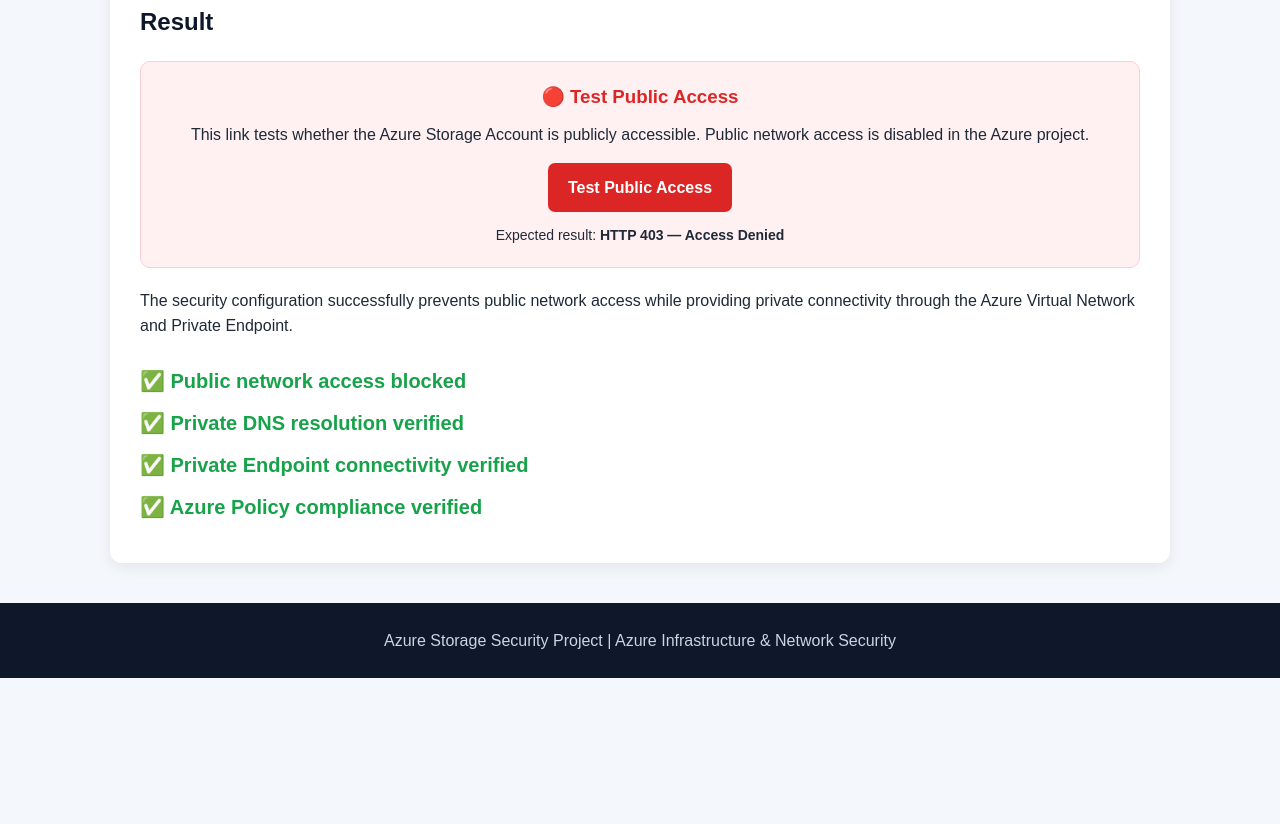
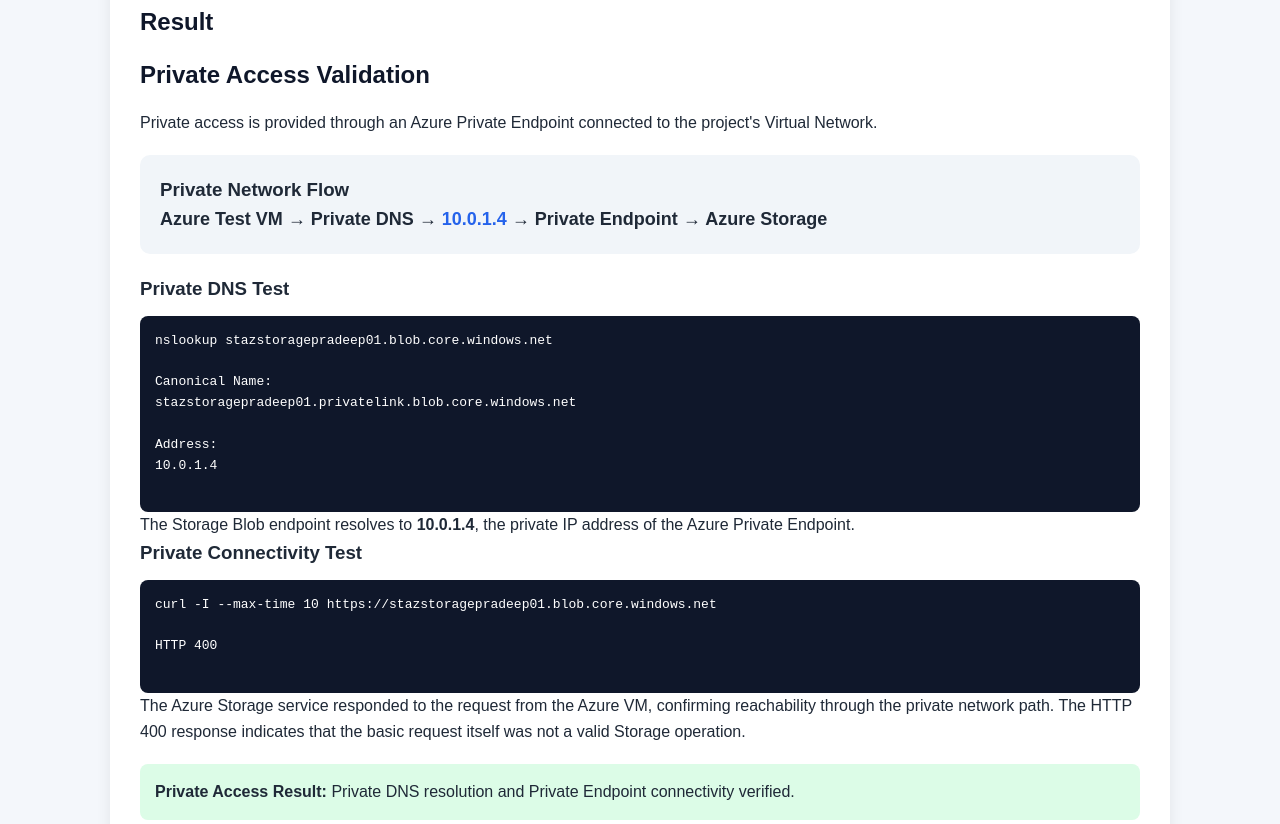
Before and after one commit to pradeep-teja51/azure-storage-security, a plain HTML site: page index.html in a window 1280 px wide. Shown: the part 1881-2705 px from the top of the page. Before the commit the page ends 2559 px from the top, so only its background shows below. Drawn offline with Linux system fonts and the light colour scheme.

Commit message:
Update index.html

```diff
--- a/index.html
+++ b/index.html
@@ -300,6 +300,72 @@
     <div class="section">
         <h2>Result</h2>
 
+        <!-- Private Access Validation -->
+<section>
+    <h2>Private Access Validation</h2>
+
+    <p>
+        Private access is provided through an Azure Private Endpoint
+        connected to the project's Virtual Network.
+    </p>
+
+    <div style="background:#f1f5f9; padding:20px; border-radius:10px; margin:20px 0;">
+
+        <h3>Private Network Flow</h3>
+
+        <p style="font-size:18px; font-weight:bold;">
+            Azure Test VM
+            →
+            Private DNS
+            →
+            <span style="color:#2563eb;">10.0.1.4</span>
+            →
+            Private Endpoint
+            →
+            Azure Storage
+        </p>
+
+    </div>
+
+    <h3>Private DNS Test</h3>
+
+    <pre style="background:#0f172a; color:#fff; padding:15px; border-radius:8px;">
+nslookup stazstoragepradeep01.blob.core.windows.net
+
+Canonical Name:
+stazstoragepradeep01.privatelink.blob.core.windows.net
+
+Address:
+10.0.1.4
+    </pre>
+
+    <p>
+        The Storage Blob endpoint resolves to
+        <strong>10.0.1.4</strong>, the private IP address
+        of the Azure Private Endpoint.
+    </p>
+
+    <h3>Private Connectivity Test</h3>
+
+    <pre style="background:#0f172a; color:#fff; padding:15px; border-radius:8px;">
+curl -I --max-time 10 https://stazstoragepradeep01.blob.core.windows.net
+
+HTTP 400
+    </pre>
+
+    <p>
+        The Azure Storage service responded to the request from the
+        Azure VM, confirming reachability through the private network
+        path. The HTTP 400 response indicates that the basic request
+        itself was not a valid Storage operation.
+    </p>
+
+    <div style="background:#dcfce7; padding:15px; border-radius:8px; margin-top:20px;">
+        <strong>Private Access Result:</strong>
+        Private DNS resolution and Private Endpoint connectivity verified.
+    </div>
+</section>
+
         <div style="margin: 20px 0; padding: 20px; background: #fff1f2; border: 1px solid #fecdd3; border-radius: 10px; text-align: center;">
 
     <h3 style="color: #dc2626; margin-bottom: 10px;">
```
